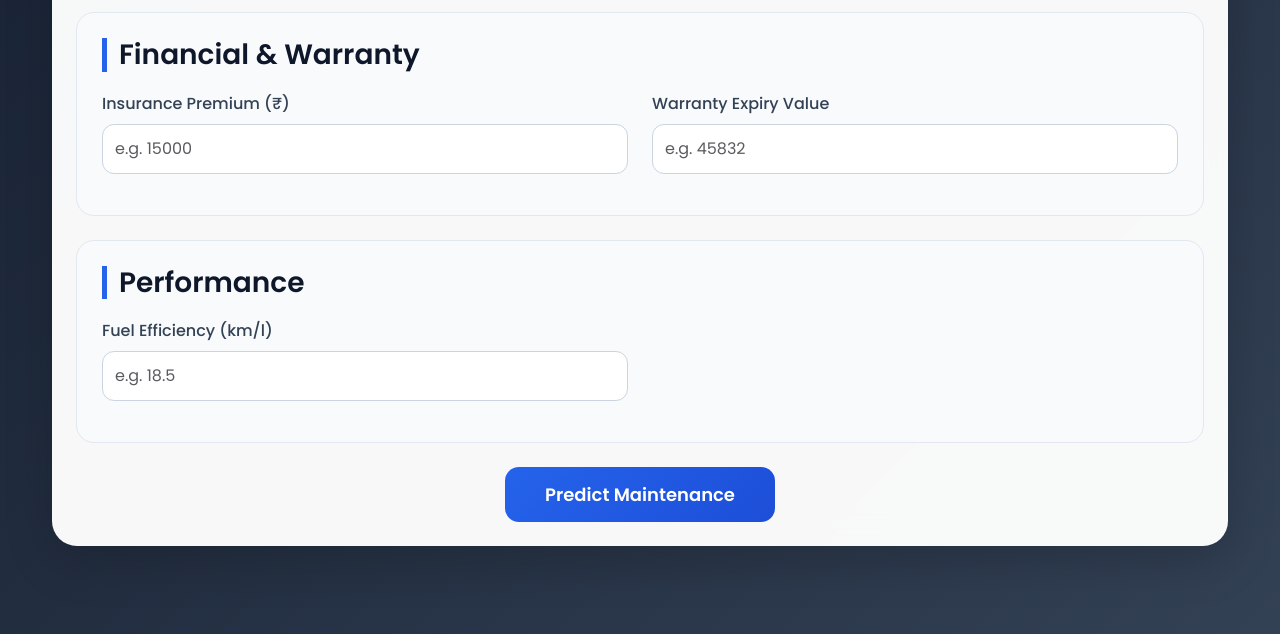
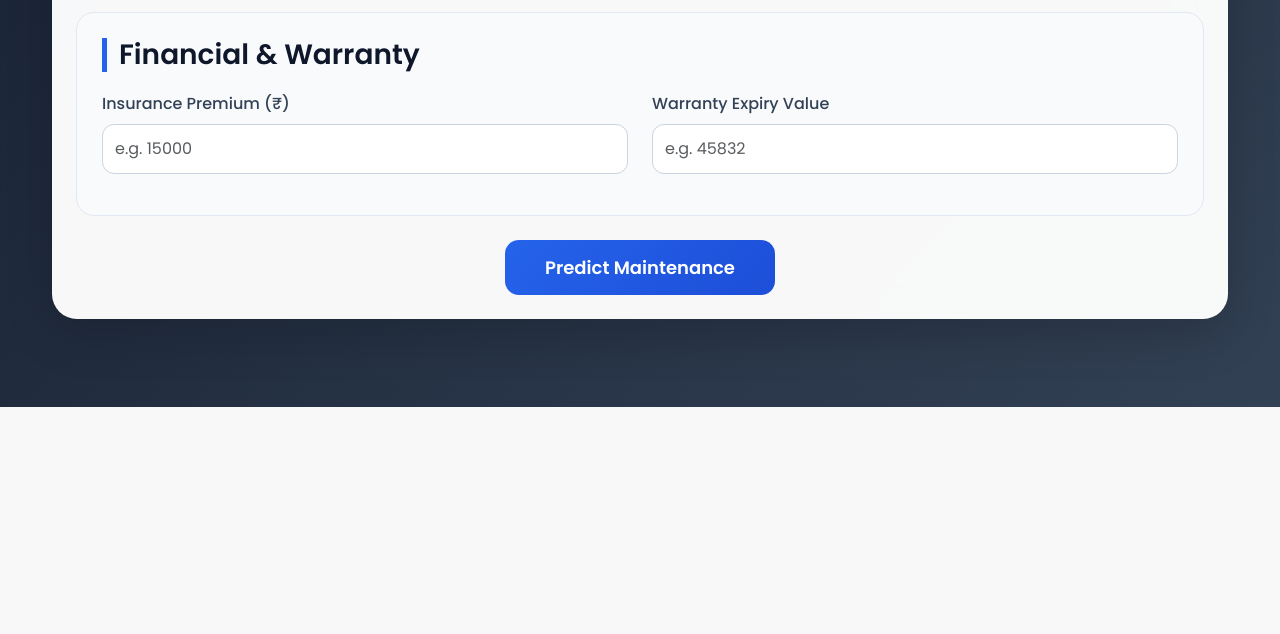
Before and after one commit to vaishnuvi635/vehicle-predicitive-maintenance, a Flask app: page / in a window 1280 px wide. Shown: the part 1203-1837 px from the top of the page. After the commit the page ends 1610 px from the top, so only its background shows below. Run offline with Flask 3, Linux system fonts and the light colour scheme; parts of the project's set-up code (start-up, migrations or seed data) failed here and were passed over.

Commit message:
Remove performance section from index.html
Removed the performance section from the index.html template.

```diff
--- a/templates/index.html
+++ b/templates/index.html
@@ -190,26 +190,6 @@
                 </div>
             </div>
 
-            <!-- PERFORMANCE -->
-
-            <div class="section-box mt-4">
-                <h3 class="section-title">Performance</h3>
-
-                <div class="row">
-
-                    <div class="col-md-6 mb-3">
-                        <label class="form-label">Fuel Efficiency (km/l)</label>
-                        <input type="number"
-                               step="0.01"
-                               class="form-control"
-                               name="Fuel_Efficiency"
-                               placeholder="e.g. 18.5"
-                               required>
-                    </div>
-
-                </div>
-            </div>
-
             <div class="text-center mt-4">
                 <button type="submit" class="btn btn-primary btn-lg px-5">
                     Predict Maintenance
```
